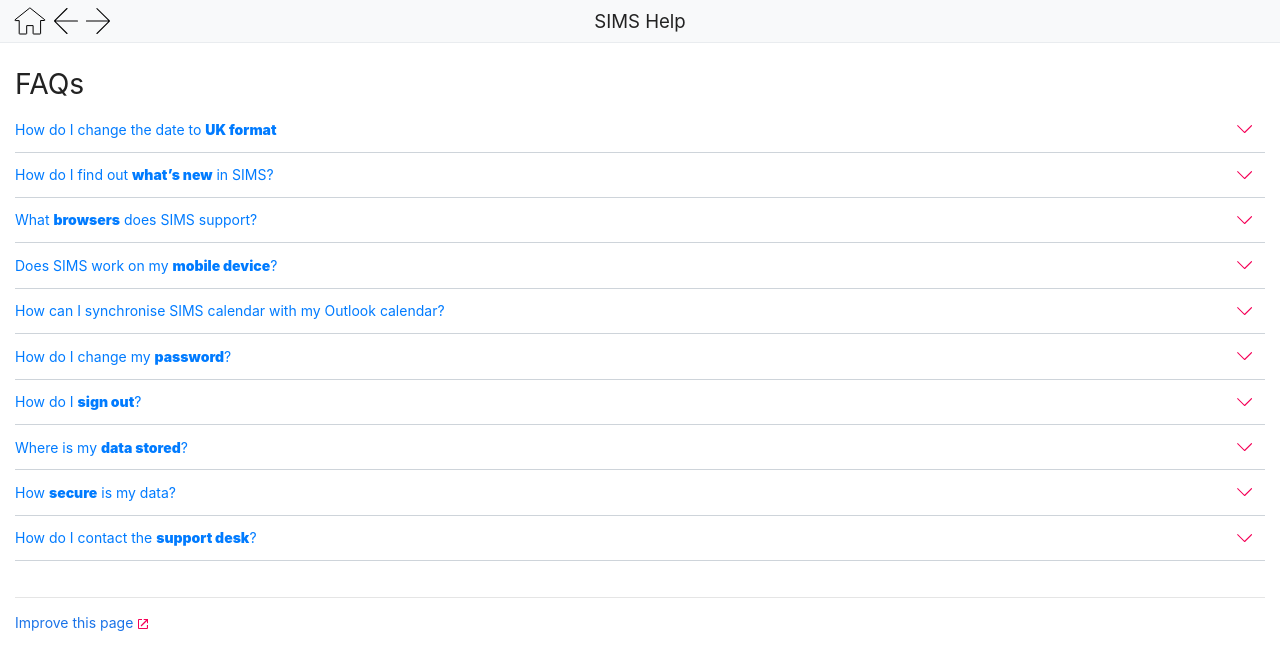
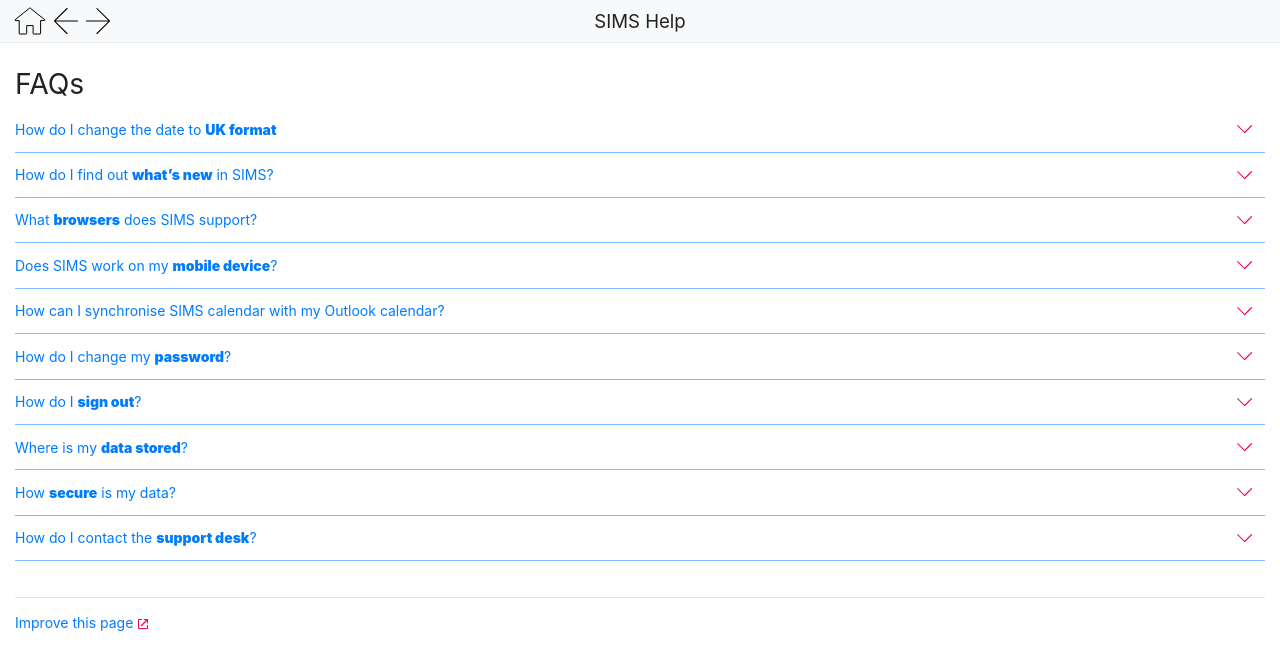
Before and after one commit to TrautsNottus/trautsnottus.github.io, a Jekyll site: the page built from _docs/getting-started/FAQs.md, in a window 1280 px wide. Shown: the top 670 px of the page. Built offline with Jekyll 4.4.1, drawn with Linux system fonts in a browser that asks for light colours; nearby versions of some CDN libraries.

Commit message:
accordion css

```diff
--- a/_sass/_accordion.scss
+++ b/_sass/_accordion.scss
@@ -1,10 +1,9 @@
-
 .accordion {
   position: relative;
   margin-bottom: 1px;
   width: 100%;
   overflow: hidden;
-    border-bottom: 1px solid $gray-400;
+  border-bottom: 1px solid lighten($link-color, 25%);
 }
 .accordion input {
   position: absolute;
@@ -12,34 +11,30 @@
   z-index: -1;
 }
 .accordion .accordion-header {
-
   position: relative;
   margin: 0;
-    padding: .75rem 2rem .75rem 0;
+  padding: 0.75rem 2rem 0.75rem 0;
   display: block;
   line-height: 1.6rem;
   cursor: pointer;
-    color: #007bff;
+  color: $link-color;
   &:hover {
     text-decoration: underline;
+    color: $link-hover-color;
   }
 
-    strong
-    {
+  strong {
     font-weight: 900;
   }
 }
 .accordion-content {
   height: 0;
   overflow: hidden;
-
 } /* :checked */
 .accordion input:checked ~ .accordion-content {
   height: 100%;
-
   padding: 0 0 0 1rem;
-    border-left: 1px solid  $gray-400;
-
+  border-left: 1px solid lighten($link-color, 25%);
 } /* Icon */
 .accordion .accordion-header::after {
   position: absolute;
@@ -60,7 +55,6 @@
   transform: rotate(180deg);
 }
 
-
 .accordion + *:not(.accordion) {
   margin-top: 2rem;
 }
--- a/_sass/_variables.scss
+++ b/_sass/_variables.scss
@@ -168,7 +168,7 @@
 $dt-font-weight:              $font-weight-bold !default;
 
 
-$link-color:                theme-color("primary") !default;
+$link-color:                #007bff !default;
 $link-decoration:           none !default;
 $link-hover-color:          darken($link-color, 15%) !default;
 $link-hover-decoration:     underline !default;
```
Also changed, not shown: _docs/classteacher/assessment/marksheets/ms-pos.md (+1 -1 lines). Lines whose indentation alone changed are shown as unchanged.
